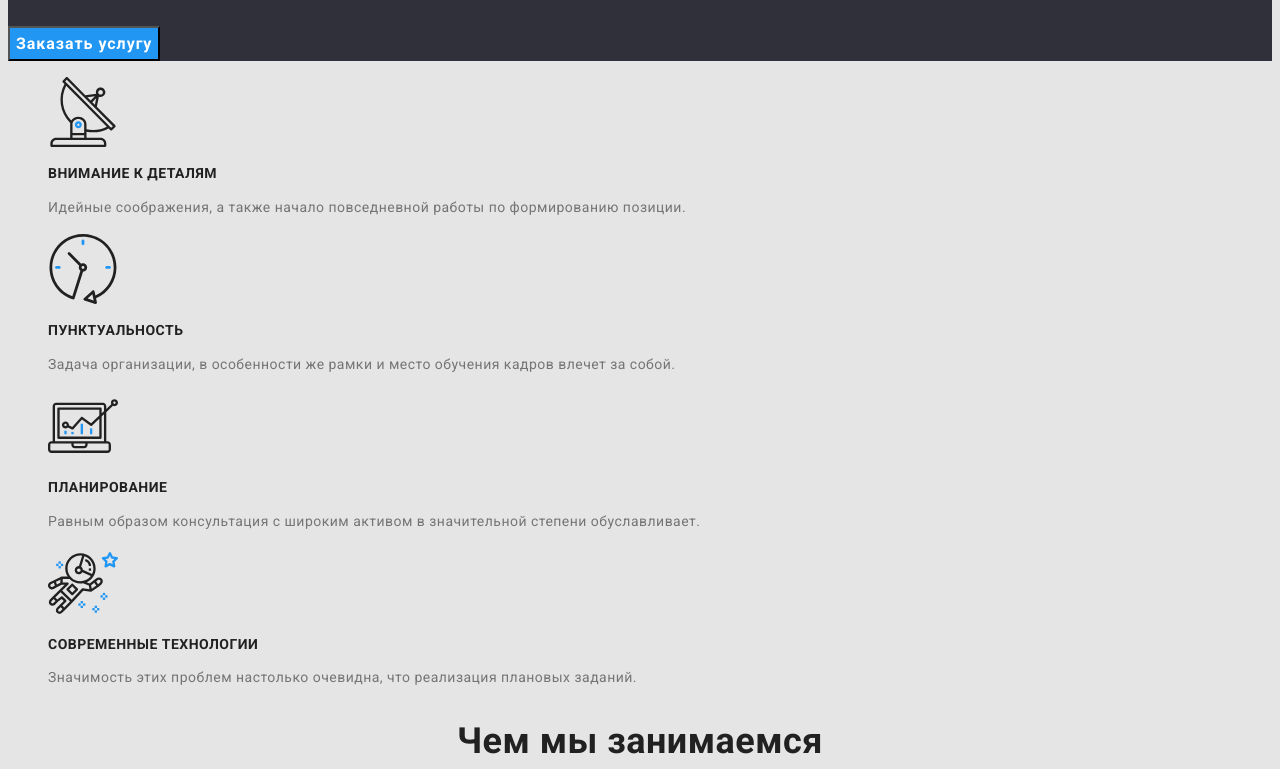
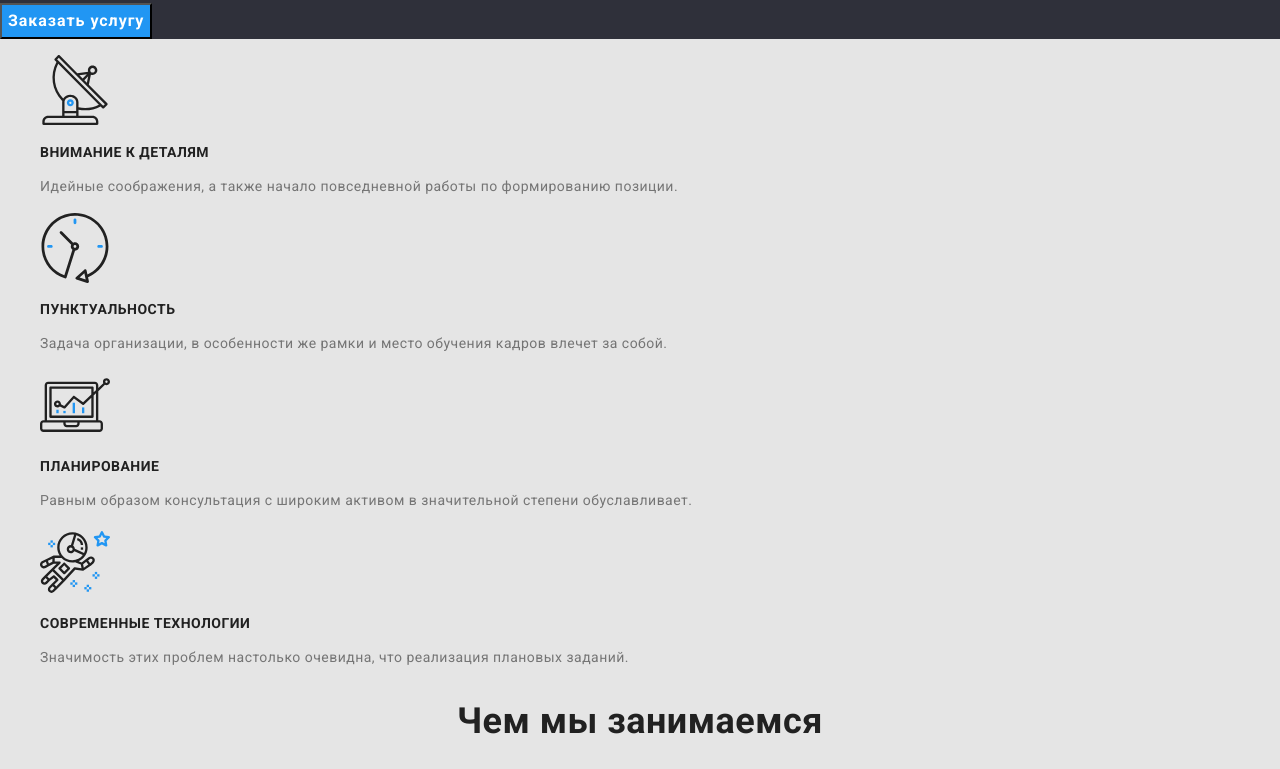
Before and after one commit to alisova-projects/goit-markup-hw-02, a plain HTML site: page index.html in a window 1280 px wide. Shown: the part 257-1026 px from the top of the page. Drawn offline with Linux system fonts and the light colour scheme.

Commit message:
add normalize CSS

```diff
--- a/index.html
+++ b/index.html
@@ -10,6 +10,7 @@
     />
     <link rel="stylesheet" href="./css/common.css" />
     <link rel="stylesheet" href="./css/main.css" />
+    <link rel="stylesheet" href="./css/normalize.css" />
   </head>
   <body>
     <!-- Белый фон -->
```
Also changed, not shown: portfolio.html (+1 -0 lines).
